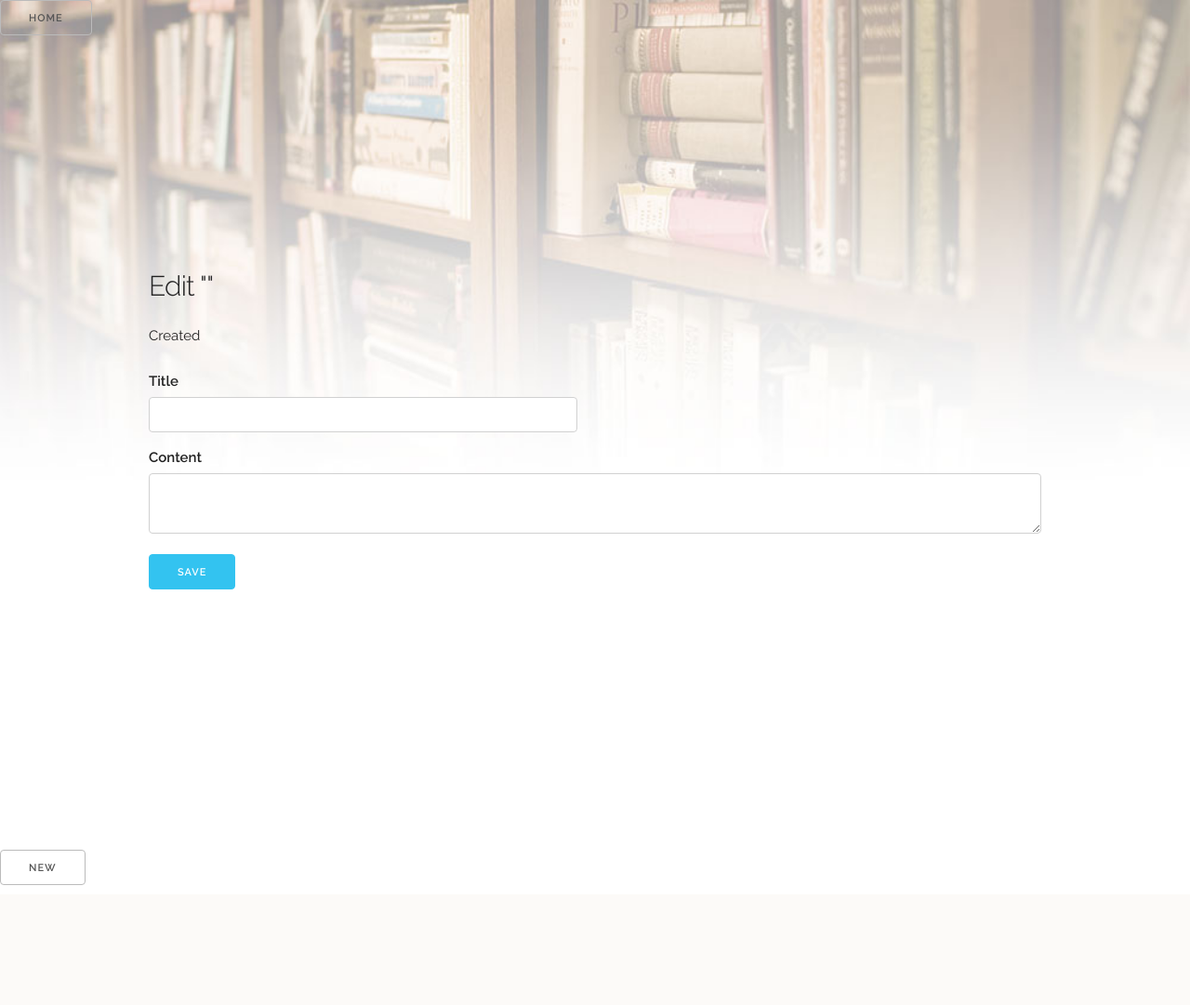
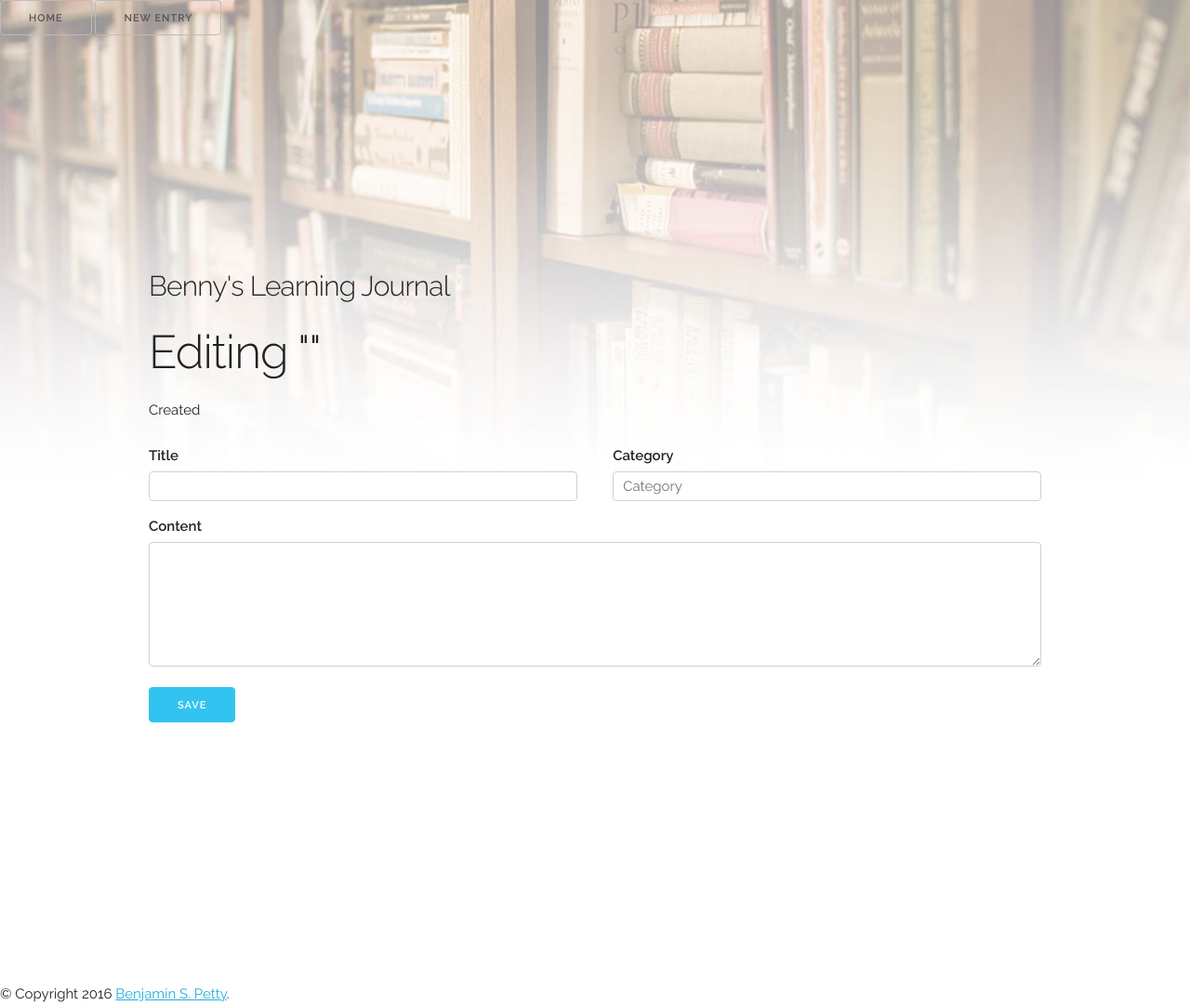
Before and after one commit to 01viniciusmelo/learning-journal, a Python web app: template learning_journal/templates/update.jinja2 in a window 1280 px wide. Shown: the whole page at 93% size. Before the commit the page ends 952 px from the top, so only its background shows below. Run offline with Jinja, Linux system fonts and the light colour scheme; the template is opened without the code that fills it, so the values that code supplies are empty; some libraries are stand-ins or nearby versions.

Commit message:
step 3 updates

```diff
--- a/learning_journal/models/__init__.py
+++ b/learning_journal/models/__init__.py
@@ -1,4 +1,5 @@
 """Init models."""
+# -*- coding: utf-8 -*-
 
 
 from sqlalchemy import engine_from_config
--- a/learning_journal/models/jentry_model.py
+++ b/learning_journal/models/jentry_model.py
@@ -21,3 +21,4 @@
     contentr = Column(Unicode)
     created = Column(DateTime)
     modified = Column(DateTime)
+    category = Column(Unicode)
--- a/learning_journal/routes.py
+++ b/learning_journal/routes.py
@@ -1,4 +1,5 @@
 """Routes."""
+# -*- coding: utf-8 -*-
 
 
 def includeme(config):
@@ -8,6 +9,5 @@
     config.add_route('detail', '/journal/{id:\d+}')
     config.add_route('create', '/journal/new-entry')
     config.add_route('update', '/journal/{id:\d+}/edit-entry')
-    # TODO:
     config.add_route('delete', '/journal/{id:\d+}/delete-entry')
     config.add_route('delete_forever', '/journal/{id:\d+}/delete-forever')
--- a/learning_journal/scripts/initializedb.py
+++ b/learning_journal/scripts/initializedb.py
@@ -55,5 +55,6 @@
                               contentr='<h2>This is the entries content.</h2>',
                               created=now,
                               modified=now,
+                              category=None
                               )
         dbsession.add(jentry_model)
--- a/learning_journal/static/css/skeleton.css
+++ b/learning_journal/static/css/skeleton.css
@@ -239,13 +239,15 @@
 input[type="password"],
 textarea,
 select {
-  height: 38px;
   padding: 6px 10px; /* The 6px vertically centers text on FF, ignored by Webkit */
   background-color: #fff;
   border: 1px solid #D1D1D1;
   border-radius: 4px;
   box-shadow: none;
   box-sizing: border-box; }
+select {
+  height: 38px;
+}
 /* Removes awkward default styles on some inputs for iOS */
 input[type="email"],
 input[type="number"],
@@ -373,6 +375,27 @@
 .o { color: #989DAA; }
 .nv,.vc,.vg,.vi { color: #fff; }
 
+blockquote {
+  background: #f9f9f9;
+  border-left: 10px solid #ccc;
+  margin: 1.5em 10px;
+  padding: 0.5em 10px;
+  quotes: "\201C""\201D""\2018""\2019";
+}
+
+blockquote:before {
+  color: #ccc;
+  content: open-quote;
+  font-size: 4em;
+  line-height: 0.1em;
+  margin-right: 0.25em;
+  vertical-align: -0.4em;
+}
+
+blockquote p {
+  display: inline;
+}
+
 /* Tables
 –––––––––––––––––––––––––––––––––––––––––––––––––– */
 th,
--- a/learning_journal/templates/layout.jinja2
+++ b/learning_journal/templates/layout.jinja2
@@ -6,7 +6,7 @@
   –––––––––––––––––––––––––––––––––––––––––––––––––– -->
   <meta charset="utf-8">
   <title>
-      {% block title %}Benny's Learning Journal{% endblock %}
+      {% block title %}{% endblock %} - Benny's Learning Journal
   </title>
   <meta name="description" content="Ben Petty's personal learning journal.">
   <meta name="author" content="Benjamin S. Petty">
@@ -18,8 +18,6 @@
   <!-- FONT
   –––––––––––––––––––––––––––––––––––––––––––––––––– -->
   <link href="//fonts.googleapis.com/css?family=Raleway:400,300,600" rel="stylesheet" type="text/css">
-  <link href="https://fonts.googleapis.com/css?family=Press+Start+2P" rel="stylesheet">
-
 
   <!-- CSS
   –––––––––––––––––––––––––––––––––––––––––––––––––– -->
@@ -39,14 +37,25 @@
 
   <nav>
       <a class="button" href="{{ request.route_url('list') }}">Home</a>
+      <a class="button " href="{{ request.route_url('create') }}">New Entry</a>
   </nav>
+
+  <div class="container">
+    <div class="row">
+      <div class="full column" style="margin-top: 25%; margin-bottom: 25%">
+        <h4>Benny's Learning Journal</h4>
 
   {% block body %}{% endblock %}
 
-  <nav>
-      <a class="button " href="{{ request.route_url('create') }}">New</a>
-  </nav>
+      </div>
+    </div>
+  </div>
 
+  <div id="footer">
+    {% block footer %}
+    &copy; Copyright 2016 <a href="http://benpetty.me" target="_blank">Benjamin S. Petty</a>.
+    {% endblock %}
+  </div>
 
 <!-- Scripts
   –––––––––––––––––––––––––––––––––––––––––––––––––– -->
--- a/learning_journal/templates/update.jinja2
+++ b/learning_journal/templates/update.jinja2
@@ -1,15 +1,14 @@
 {% extends "layout.jinja2" %}
-{% block title %}Benny's Learning Journal - New Entry{% endblock%}
+{% block title %}Edit Entry{% endblock%}
 
 {% block body %}
-<div class="container">
-  <div class="row">
-    <div class="full column" style="margin-top: 25%; margin-bottom: 25%">
-      <h4>Edit "{{ jentry.title }}"</h4>
+<h1>Editing "{{ jentry.title }}"</h1>
 <p>Created {{ jentry.created.strftime('%A, %B %d, %Y  at %-I:%M %p') }}
   {% if jentry.created != jentry.modified %}
   <br>Last modified {{ jentry.modified.strftime('%A, %B %d, %Y  at %-I:%M %p') }}
-      {% endif %}</p>
+  {% endif %}
+</p>
+
 {# BEGIN FORM #}
 <form method="POST">
   <div class="row">
@@ -17,13 +16,15 @@
       <label for="title-input">Title</label>
       <input class="u-full-width" type="text" value="{{ jentry.title }}" name="title" required>
     </div>
+    <div class="six columns">
+      <label for="category">Category</label>
+      <input class="u-full-width" type="text" value="{{ jentry.category }}" placeholder="Category" name="category" required>
+    </div>
   </div>
   <label for="content-input">Content</label>
-        <textarea class="u-full-width" name="content" required>{{ jentry.content }}</textarea>
+  <textarea rows="5" class="u-full-width" name="content">{{ jentry.content }}</textarea>
   <input class="button-primary" type="submit" value="Save">
 </form>
 {# END FORM #}
-    </div>
-  </div>
-</div>
+
 {% endblock %}
```
Also changed, not shown: learning_journal/templates/create.jinja2 (+8 -9 lines), learning_journal/templates/delete.jinja2 (added, +15 -0 lines), learning_journal/templates/delete_forever.jinja2 (deleted, +0 -23 lines), learning_journal/templates/detail.jinja2 (+12 -14 lines), learning_journal/templates/list.jinja2 (+5 -12 lines), learning_journal/templates/mytemplate.jinja2 (deleted, +0 -8 lines), learning_journal/tests/tests.py (+22 -13 lines), learning_journal/views/default.py (+26 -5 lines), README.md, learning-journal.sqlite. Lines whose indentation alone changed are shown as unchanged.
